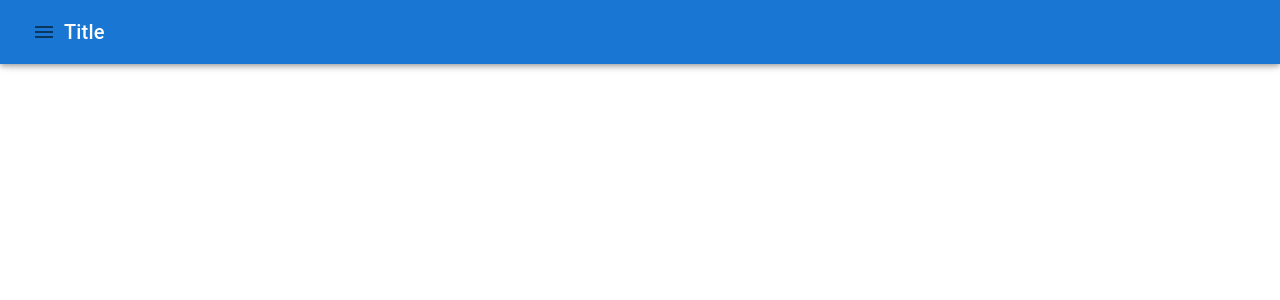
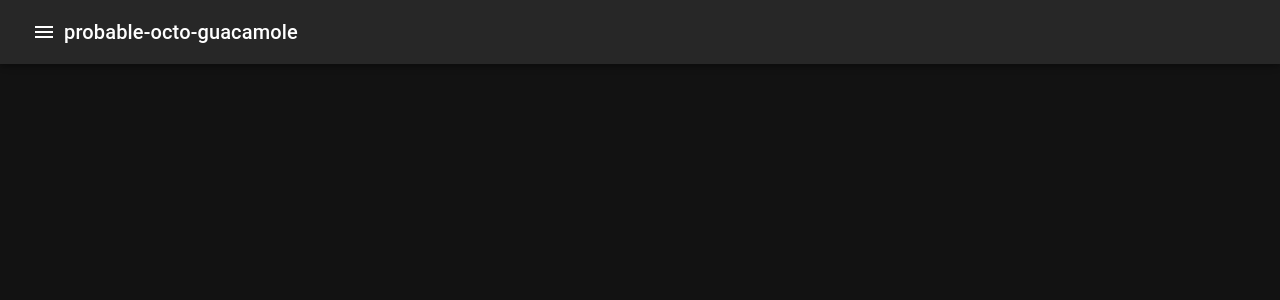
Before and after one commit to c-grattan/probable-octo-guacamole, a React (Create React App) app: page / in a window 1280 px wide. Shown: the top 300 px of the page. Built offline with nearby package versions, Linux system fonts and the light colour scheme.

Commit message:
Add title bar

```diff
--- a/src/App.tsx
+++ b/src/App.tsx
@@ -12,12 +12,8 @@ function App() {
       <header>
 		<AppBar>
 			<Toolbar>
-				<IconButton>
-					<MenuIcon />
-				</IconButton>
-				<Typography variant="h6">
-					Title
-				</Typography>
+				<IconButton><MenuIcon /></IconButton>
+				<Typography variant="h6">probable-octo-guacamole</Typography>
 			</Toolbar>
 		</AppBar>
       </header>
--- a/src/index.tsx
+++ b/src/index.tsx
@@ -2,11 +2,24 @@ import React from 'react';
 import ReactDOM from 'react-dom/client';
 import App from './App';
 
+import { ThemeProvider, createTheme } from '@mui/material/styles';
+import CssBaseline from '@mui/material/CssBaseline';
+
 const root = ReactDOM.createRoot(
   document.getElementById('root') as HTMLElement
 );
+
+const dark = createTheme({
+	palette: {
+		mode: 'dark'
+	}
+});
+
 root.render(
   <React.StrictMode>
-    <App />
+	<ThemeProvider theme={dark}>
+		<CssBaseline />
+		<App />
+	</ThemeProvider>
   </React.StrictMode>
 );
```
